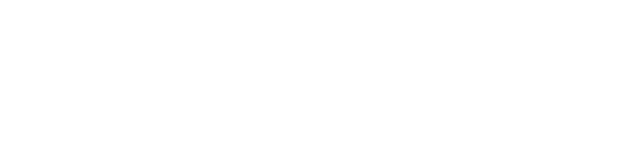
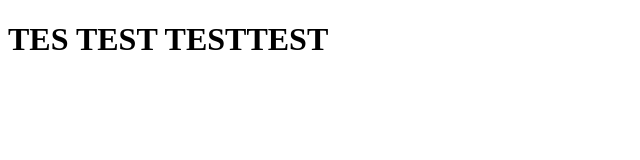
Before and after one commit to chaneyz/chaneyz.github.io, a plain HTML site: page index.html in a window 1280 px wide. Shown: the whole page, without its empty margins (0-640 px from the left). Drawn offline with Linux system fonts and the light colour scheme.

Commit message:
test commit

```diff
--- a/index.html
+++ b/index.html
@@ -4,6 +4,6 @@
 	<title></title>
 </head>
 <body>
-
+<h1>TES TEST TESTTEST</h1>
 </body>
 </html>
```
